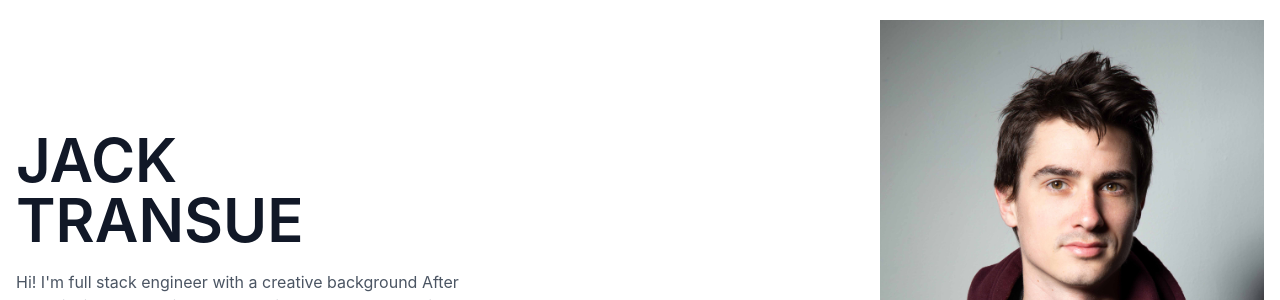
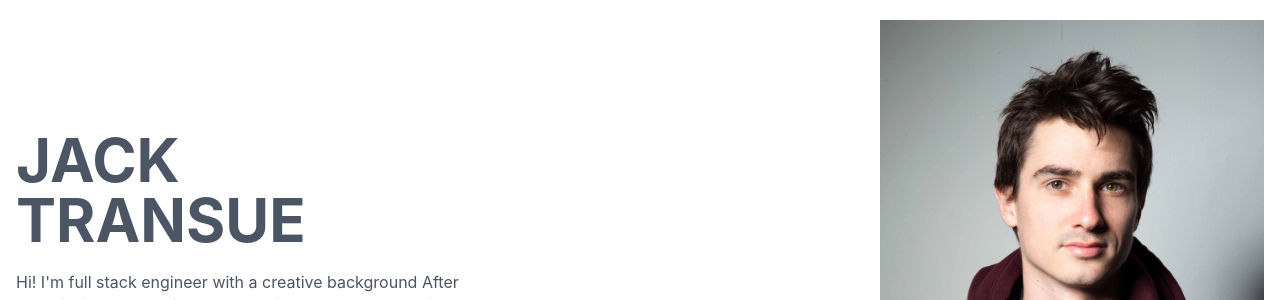
Before and after one commit to Kiwi3p/portfolio-site-2022, a Next.js app: page / in a window 1280 px wide. Shown: the part 140-440 px from the top of the page. Built offline with nearby package versions, Linux system fonts and the light colour scheme.

Commit message:
latest site build

```diff
--- a/components/Hero.tsx
+++ b/components/Hero.tsx
@@ -6,7 +6,7 @@ const Hero = ({ children, title, img, url, btn }: any) => {
         <div className="flex flex-col lg:flex-row justify-center items-strech my-10 lg:my-auto mx-4">
           <div className="lg:w-8/12 flex justify-center items-center">
             <div>
-              <h1 className="dark:text-white text-4xl md:text-5xl xl:text-6xl font-semibold text-gray-900 w-7/12">
+              <h1 className="dark:text-white text-4xl md:text-5xl xl:text-6xl font-bold text-gray-600 w-7/12">
                 {title}
               </h1>
               <p className="dark:text-gray-300 md:w-7/12 lg:w-11/12 xl:w-10/12 mt-4 lg:mt-5 text-base leading-normal text-gray-600">
--- a/components/PortfolioBlocks.tsx
+++ b/components/PortfolioBlocks.tsx
@@ -127,6 +127,7 @@ const PortfolioBlocks = () => {
               {portfolioData.map((item: any, index: any) => {
                 return (
                   <>
+                    <div className="transition duration-500 ease-in-out transform hover:-translate-y-1 hover:scale-110">
                       {index === 2 ? (
                         <Link href={`/post${item.LINK}`}>
                           <div
@@ -236,6 +237,7 @@ const PortfolioBlocks = () => {
                           </div>
                         </Link>
                       ) : null}
+                    </div>
                   </>
                 );
               })}
@@ -244,6 +246,7 @@ const PortfolioBlocks = () => {
               {portfolioData.map((item: any, index: any) => {
                 return (
                   <>
+                    <div className="transition duration-500 ease-in-out transform hover:-translate-y-1 hover:scale-110">
                       {index === 3 ? (
                         <Link href={`/post${item.LINK}`}>
                           <div
@@ -353,6 +356,7 @@ const PortfolioBlocks = () => {
                           </div>
                         </Link>
                       ) : null}
+                    </div>
                   </>
                 );
               })}
```
Also changed, not shown: 1 other file (tests, documents, lock files or other folders). Lines whose indentation alone changed are shown as unchanged.
